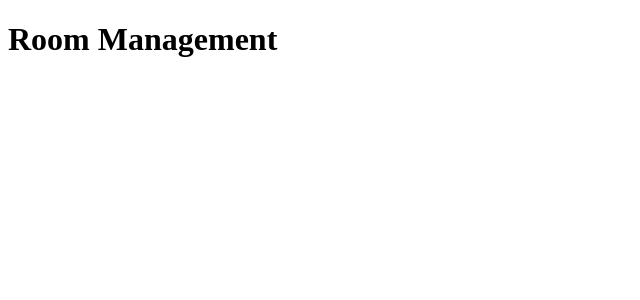
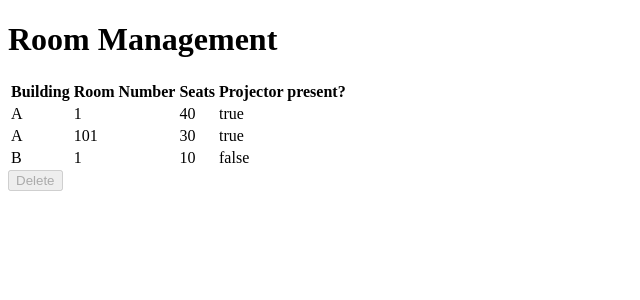
Before and after one commit to marcw347/IAA-Portfolioverwaltung, an Angular app in the folder client/: page / in a window 1280 px wide. Shown: the top 300 px of the page, without its empty margins (0-640 px from the left). Built offline with nearby package versions, Linux system fonts and the light colour scheme.

Commit message:
Initial solution

```diff
--- a/client/src/app/app.module.ts
+++ b/client/src/app/app.module.ts
@@ -5,11 +5,13 @@ import {AppComponent} from './app.component';
 import {RoomsComponent} from './rooms/rooms.component';
 import {FormsModule} from '@angular/forms';
 import {HttpClientModule} from '@angular/common/http';
+import { RoomListComponent } from './rooms/room-list/room-list.component';
 
 @NgModule({
     declarations: [
         AppComponent,
         RoomsComponent,
+        RoomListComponent,
     ],
     imports: [
         BrowserModule,
--- /dev/null
+++ b/client/src/app/rooms/room-list/room-list.component.css
@@ -0,0 +1,3 @@
+.selected {
+    background-color: lightblue;
+}
--- /dev/null
+++ b/client/src/app/rooms/room-list/room-list.component.html
@@ -0,0 +1,16 @@
+<table>
+    <tr>
+        <th>Building</th>
+        <th>Room Number</th>
+        <th>Seats</th>
+        <th>Projector present?</th>
+    </tr>
+    <tr *ngFor="let room of rooms" [class.selected]="room === selectedRoom" (click)="onSelect(room)">
+        <td>{{room.building}}</td>
+        <td>{{room.roomNumber}}</td>
+        <td>{{room.seats}}</td>
+        <td>{{room.projectorPresent}}</td>
+    </tr>
+</table>
+
+<button (click)="onDelete()" [disabled]="!selectedRoom">Delete</button>
--- /dev/null
+++ b/client/src/app/rooms/room-list/room-list.component.ts
@@ -0,0 +1,30 @@
+import {Component, Input, EventEmitter, Output} from '@angular/core';
+import {Room} from "../shared/room";
+
+@Component({
+    selector: 'app-room-list',
+    templateUrl: './room-list.component.html',
+    styleUrls: ['./room-list.component.css']
+})
+export class RoomListComponent {
+
+    @Input()
+    rooms: Room[];
+
+    @Output()
+    delete = new EventEmitter<Room>();
+
+    selectedRoom?: Room;
+
+    constructor() {
+    }
+
+    onSelect(room: Room) {
+        this.selectedRoom = room;
+    }
+
+    onDelete() {
+        this.delete.emit(this.selectedRoom);
+    }
+
+}
--- a/client/src/app/rooms/rooms.component.html
+++ b/client/src/app/rooms/rooms.component.html
@@ -0,0 +1 @@
+<app-room-list [rooms]="rooms" (delete)="onDeleteRoom($event)"></app-room-list>
--- a/client/src/app/rooms/rooms.component.ts
+++ b/client/src/app/rooms/rooms.component.ts
@@ -1,4 +1,6 @@
 import {Component, OnInit} from '@angular/core';
+import {Room} from "./shared/room";
+import {RoomService} from "./shared/room.service";
 
 @Component({
     selector: 'app-rooms',
@@ -7,11 +9,19 @@ import {Component, OnInit} from '@angular/core';
 })
 export class RoomsComponent implements OnInit {
 
+    rooms: Room[];
+
+    constructor(private roomService: RoomService) {}
+
     ngOnInit() {
         this.reloadList();
     }
 
     private reloadList() {
-        // TODO This needs to be implemented. We want to load and fill the rooms variable by calling a service method...
+        this.roomService.listAllRooms().subscribe(rooms => this.rooms = rooms);
+    }
+
+    onDeleteRoom(roomToBeDeleted: Room) {
+        this.roomService.deleteRoom(roomToBeDeleted).subscribe(_ => this.reloadList());
     }
 }
```
Also changed, not shown: 1 other file (tests, documents, lock files or other folders).
